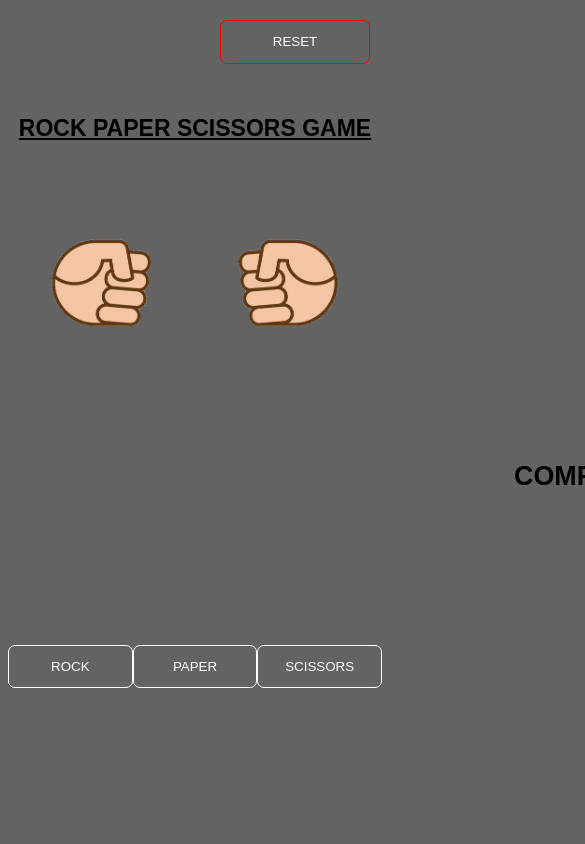
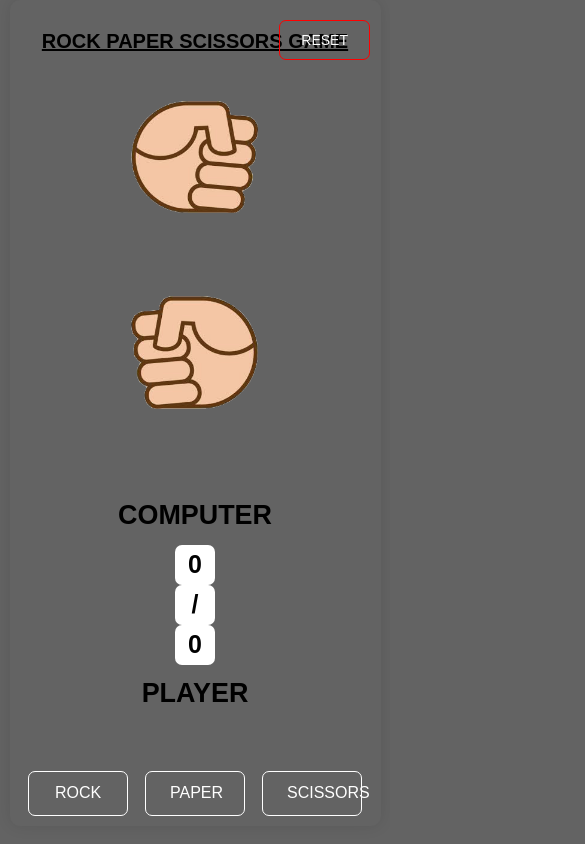
Before and after one commit to Kalkitarun1120/rock-paper-scissors-game, a plain HTML site: page RPS game/index.html in a window 390 px wide. Shown: the top 844 px of the page, 585 px wide, since content can reach past the window. Drawn offline with Linux system fonts and the light colour scheme.

Commit message:
Update style.css

```diff
--- a/RPS game/style.css
+++ b/RPS game/style.css
@@ -1,31 +1,49 @@
-body{
+body {
     background: rgb(99, 99, 99);
-    font-family:sans-serif;
+    font-family: sans-serif;
+    margin: 0;
+    padding: 0;
 }
-.message{
-    margin: 5em 0 2em;
+
+.container {
+    max-width: 800px;
+    margin: 0 auto;
+    padding: 20px;
+    background:rgb(99, 99, 99);
+    border-radius: 10px;
+    box-shadow: 0 0 15px rgba(0, 0, 0, 0.1);
+
+}
+
+.message {
+    margin: 2em 0 1em;
     text-align: center;
     font-weight: 600;
-    font-size: 23PX;
-    text-decoration:underline ;
+    font-size: 23px;
+    text-decoration: underline;
 }
-.images{
+
+.images {
     display: flex;
     justify-content: space-around;
     align-items: center;
     text-align: center;
     height: 200px;
 }
-.computer img, .player img{
+
+.computer img, .player img {
     width: 75%;
 }
-.shake-computer{
+
+.shake-computer {
     animation: shake-computer 0.8s linear;
 }
-.shake-player{
+
+.shake-player {
     animation: shake-player 0.8s linear;
 }
-.reset button{
+
+.reset button {
     background: none;
     position: absolute;
     top: 20px;
@@ -36,49 +54,48 @@ body{
     padding: 1em 2em;
     border-radius: 7px;
     width: 150px;
-    white-space:nowrap;
+    white-space: nowrap;
     cursor: pointer;
     outline: none;
-    transition: 0.3s all linear ;
+    transition: 0.3s all linear;
 }
-.reset button:hover{
+
+.reset button:hover {
     color: black;
     background-color: darkcyan;
     border: 1px solid darkcyan;
     box-shadow: 0 0 5px rgb(9, 189, 189),
-    0 0 50px rgb(9, 189, 189), 0 0 100px rgb(9, 189, 189);
+                0 0 50px rgb(9, 189, 189),
+                0 0 100px rgb(9, 189, 189);
 }
-.points{
+
+.points {
     margin: 2em 0;
-    display: inline-flex;
-    align-items: center;
-    padding-left: 22em;
+    display: flex;
+    justify-content: space-between;
     font-size: 23px;
     color: black;
-    display: inline-flex;
 }
-span{
+
+span {
     font-weight: 600;
     font-size: 25px;
-    width: 30px;
-    height: 30px;
+    width: 40px;
+    height: 40px;
     background-color: white;
+    display: flex;
+    justify-content: center;
     align-items: center;
     border-radius: 7px;
+}
 
-}
-.computer_points{
-    margin-left: 3em;
-}
-.player_points{
-    margin-right: 3em;
-}
-.options{
-    margin-top: 5em;
+.options {
+    margin-top: 3em;
     display: flex;
     justify-content: space-around;
 }
-.options button{
+
+.options button {
     background: none;
     color: white;
     font-family: sans-serif;
@@ -86,51 +103,78 @@ span{
     padding: 1em 2em;
     border-radius: 7px;
     width: 150px;
-    white-space:nowrap;
+    white-space: nowrap;
     cursor: pointer;
     outline: none;
-    transition: 0.3s all linear ;
+    transition: 0.3s all linear;
 }
-.options button:hover{
+
+.options button:hover {
     color: black;
     background-color: darkcyan;
     border: 1px solid darkcyan;
     box-shadow: 0 0 5px rgb(9, 189, 189),
-    0 0 50px rgb(9, 189, 189), 0 0 100px rgb(9, 189, 189);
+                0 0 50px rgb(9, 189, 189),
+                0 0 100px rgb(9, 189, 189);
 }
+
 @keyframes shake-computer {
-    0%{
-        transform: rotate(-30deg);
-    }
-    25%{
-        transform: rotate(30deg);
-    }
-    50%{
-        transform: rotate(-30deg);
-    }
-    75%{
-        transform: rotate(30deg);
-    }
-    100%{
-        transform: rotate(0deg);
+    0% { transform: rotate(-30deg); }
+    25% { transform: rotate(30deg); }
+    50% { transform: rotate(-30deg); }
+    75% { transform: rotate(30deg); }
+    100% { transform: rotate(0deg); }
+}
+
+@keyframes shake-player {
+    0% { transform: rotate(30deg); }
+    25% { transform: rotate(-30deg); }
+    50% { transform: rotate(30deg); }
+    75% { transform: rotate(-30deg); }
+    100% { transform: rotate(0deg); }
+}
+
+/* Responsive Design */
+@media screen and (max-width: 600px) {
+    .container {
+        width: 90%;
+        padding: 10px;
     }
 
-}
-@keyframes shake-player {
-    0%{
-        transform: rotate(30deg);
-    }
-    25%{
-        transform: rotate(-30deg);
-    }
-    50%{
-        transform: rotate(30deg);
-    }
-    75%{
-        transform: rotate(-30deg);
-    }
-    100%{
-        transform: rotate(0deg);
+    .message {
+        font-size: 20px;
+        margin-top: 1em;
     }
 
+    .images {
+        flex-direction: column;
+        height: auto;
+    }
+
+    .computer img, .player img {
+        width: 60%;
+        margin-bottom: 15px;
+    }
+
+    .points {
+        flex-direction: column;
+        align-items: center;
+        margin: 1em 0;
+    }
+
+    .points h3 {
+        margin: 0.5em 0;
+    }
+
+    .options button {
+        padding: 0.8em 1.5em;
+        font-size: 16px;
+        width: 100px;
+    }
+
+    .reset button {
+        width: auto;
+        padding: 0.8em 1.5em;
+        font-size: 14px;
+    }
 }
```
